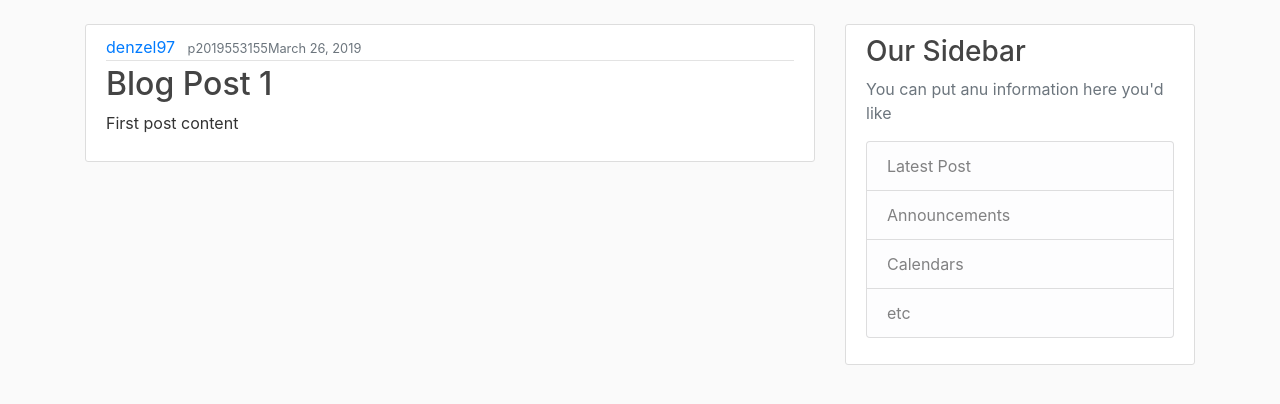
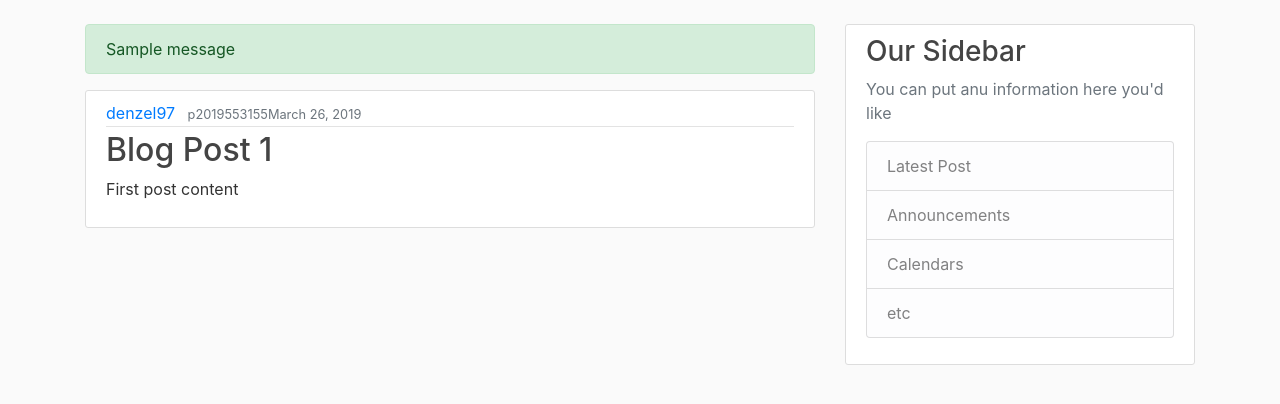
Before and after one commit to Denzel97/The-Neighbourhood, a Django app: page / in a window 1280 px wide. Shown: the part 56-460 px from the top of the page. Run offline with Django 3.2, Linux system fonts and the light colour scheme; data comes from the database, SQL or seed files in the repository; one stand-in notice (Sample message) is shown; some libraries are stand-ins or nearby versions.

Commit message:
added the message content

```diff
--- a/mtaa/templates/mtaa/base.html
+++ b/mtaa/templates/mtaa/base.html
@@ -26,7 +26,8 @@
         <nav class="navbar navbar-expand-md navbar-dark bg-steel fixed-top">
             <div class="container">
                 <a class="navbar-brand mr-4" href="/">Neighbourhood Mtaa</a>
-                <button class="navbar-toggler" type="button" data-toggle="collapse" data-target="#navbarToggle"  aria-haspopup="true" aria-expanded="false">
+                <button class="navbar-toggler" type="button" data-toggle="collapse" data-target="#navbarToggle"
+                    aria-haspopup="true" aria-expanded="false">
                     <span class="navbar-toggler-icon"></span>
                 </button>
                 <div class="collapse navbar-collapse" id="navbarToggle">
@@ -46,6 +47,13 @@
     <main role="main" class="container">
         <div class="row">
             <div class="col-md-8">
+                {% if messages %}
+                {% for message in messages %}
+                <div class="alert alert-{{ message.tags }}">
+                    {{ message }}
+                </div>
+                {% endfor %}
+                {% endif %}
                 {% block content %}{% endblock %}
             </div>
             <div class="col-md-4">
```
Lines whose indentation alone changed are shown as unchanged.
